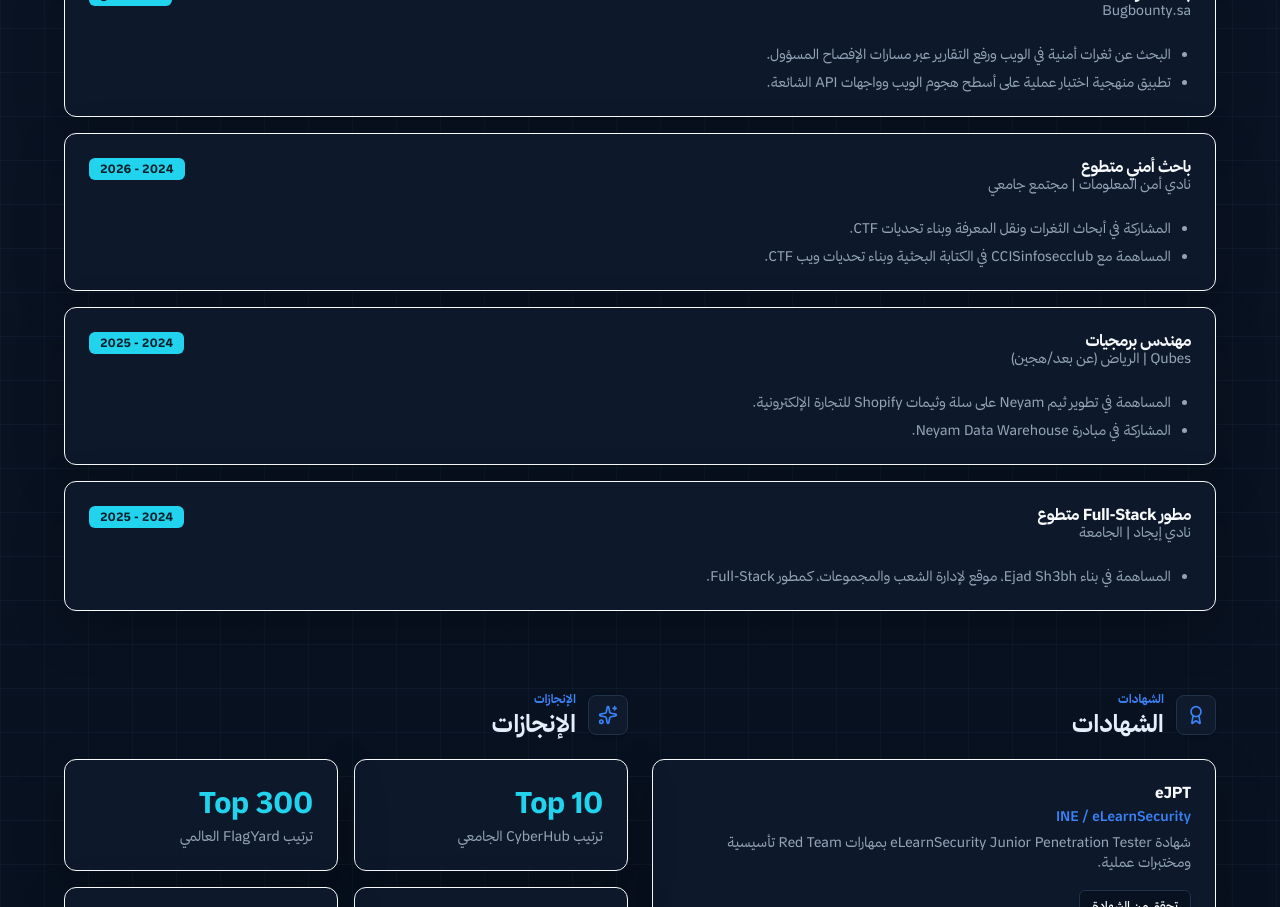
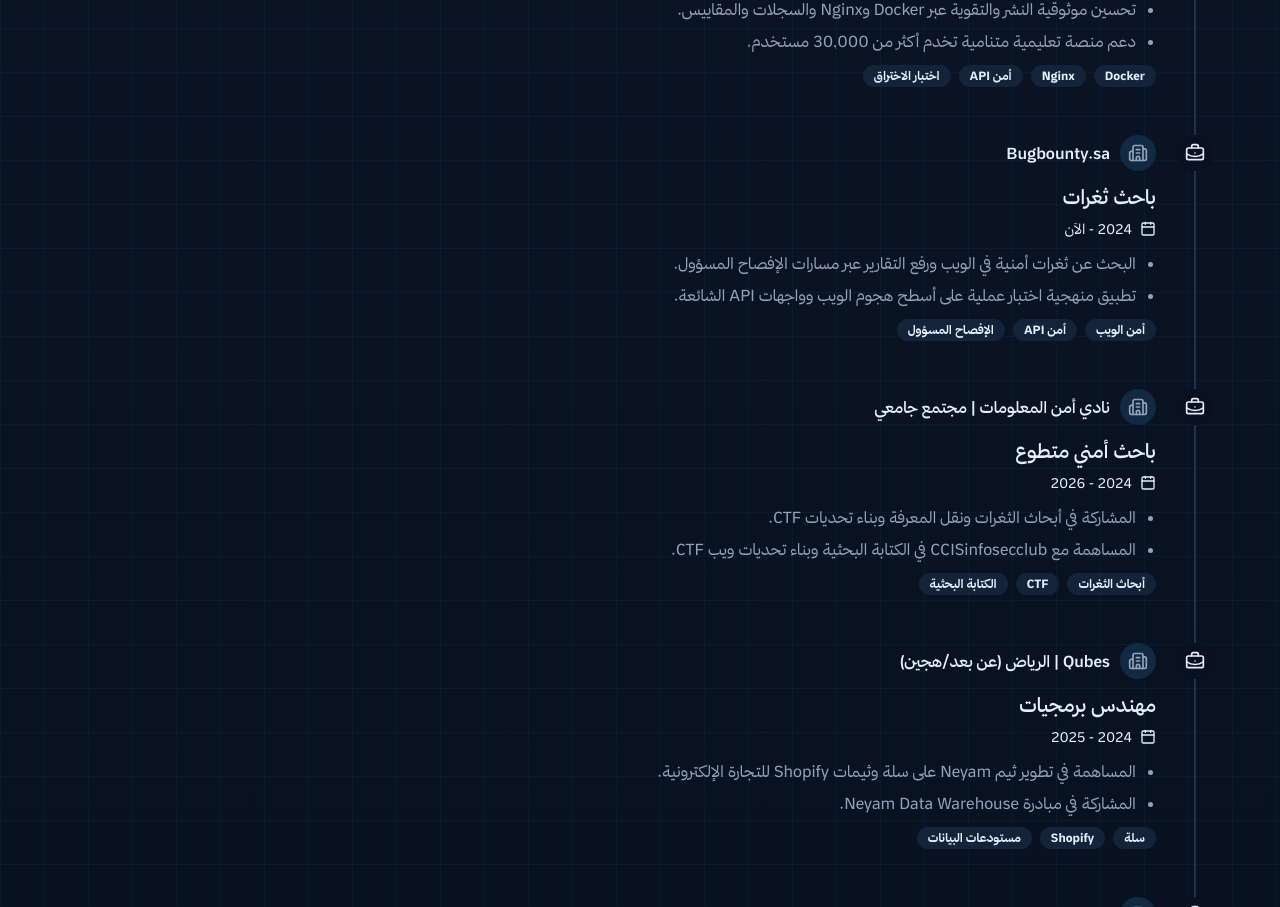
Before and after one commit to A222moq3e/a222-PW, a Next.js app: page /ar in a window 1280 px wide. Shown: the part 1160-2067 px from the top of the page. Built offline with nearby package versions, Linux system fonts and the light colour scheme.

Commit message:
feat: enhance experience section with timeline component and add technologies to experience entries

```diff
--- a/app/globals.css
+++ b/app/globals.css
@@ -2,6 +2,7 @@
  * Global Tailwind layers, theme tokens, and base page styling.
  */
 @import "tailwindcss";
+@source "../src";
 
 :root {
   --background: #08111f;
--- a/src/components/portfolio/experience-section.tsx
+++ b/src/components/portfolio/experience-section.tsx
@@ -1,14 +1,13 @@
 /**
- * Renders professional and volunteer experience entries.
+ * Renders localized professional and volunteer experience as a timeline.
  */
 import { BriefcaseBusiness } from "lucide-react";
 
-import { ScrollReveal } from "@/components/portfolio/scroll-reveal";
 import { SectionHeading } from "@/components/portfolio/section-heading";
-import { Badge } from "@/components/ui/badge";
-import { Card, CardContent, CardDescription, CardHeader, CardTitle } from "@/components/ui/card";
+import Timeline from "@/components/ui/timeline-02";
+import type { Dictionary } from "@/lib/dictionaries/types";
 
-export function ExperienceSection({ dictionary }) {
+export function ExperienceSection({ dictionary }: { dictionary: Dictionary }) {
   return (
     <section id="experience" className="scroll-mt-20 px-4 py-10" data-nav-id="experience">
       <div className="mx-auto w-full max-w-6xl">
@@ -17,30 +16,7 @@ export function ExperienceSection({ dictionary }) {
           title={dictionary.sections.experience}
           icon={BriefcaseBusiness}
         />
-        <div className="grid gap-4">
-          {dictionary.experience.map((job, index) => (
-            <ScrollReveal key={`${job.title}-${job.period}`} delay={index * 70} direction="up">
-              <Card>
-                <CardHeader className="md:flex-row md:items-start md:justify-between md:space-y-0">
-                  <div>
-                    <CardTitle>{job.title}</CardTitle>
-                    <CardDescription>{job.company}</CardDescription>
-                  </div>
-                  <Badge variant="secondary">{job.period}</Badge>
-                </CardHeader>
-                <CardContent>
-                  <ul className="grid gap-2 ps-5 text-sm text-muted-foreground">
-                    {job.items.map((item) => (
-                      <li className="list-disc" key={item}>
-                        {item}
-                      </li>
-                    ))}
-                  </ul>
-                </CardContent>
-              </Card>
-            </ScrollReveal>
-          ))}
-        </div>
+        <Timeline experiences={dictionary.experience} />
       </div>
     </section>
   );
--- /dev/null
+++ b/src/components/ui/timeline-02.tsx
@@ -0,0 +1,63 @@
+import { BriefcaseBusiness, Building2, Calendar, type LucideIcon } from "lucide-react";
+
+import { Badge } from "@/components/ui/badge";
+import { cn } from "@/lib/utils";
+
+export type TimelineExperience = {
+  title: string;
+  company: string;
+  period: string;
+  description?: string;
+  items?: string[];
+  technologies?: string[];
+  icon?: LucideIcon;
+};
+
+export default function Timeline({
+  experiences,
+  className,
+}: {
+  experiences: TimelineExperience[];
+  className?: string;
+}) {
+  return (
+    <div className={cn("w-full", className)}>
+      <ol className="relative ms-5">
+        {experiences.map(({ company, description, period, technologies, title, items, icon: Icon = BriefcaseBusiness }) => (
+          <li className="relative pb-12 ps-10 last:pb-0" key={`${company}-${title}-${period}`}>
+            <div aria-hidden="true" className="absolute inset-y-0 start-0 border-s-2 border-border" />
+            <div className="absolute start-px top-0 flex h-9 w-9 -translate-x-1/2 items-center justify-center rounded-full bg-background rtl:translate-x-1/2">
+              <Icon aria-hidden="true" className="h-5 w-5" />
+            </div>
+            <div className="space-y-3">
+              <div className="flex items-center gap-2.5">
+                <div className="flex h-9 w-9 shrink-0 items-center justify-center rounded-full bg-accent">
+                  <Building2 aria-hidden="true" className="h-5 w-5 text-muted-foreground" />
+                </div>
+                <span className="text-base font-medium">{company}</span>
+              </div>
+              <div>
+                <h3 className="text-xl font-medium tracking-normal">{title}</h3>
+                <div className="mt-2 flex items-center gap-2 text-sm">
+                  <Calendar aria-hidden="true" className="h-4 w-4 shrink-0" />
+                  <span>{period}</span>
+                </div>
+              </div>
+              {description && <p className="text-pretty text-sm text-muted-foreground sm:text-base">{description}</p>}
+              {!!items?.length && (
+                <ul className="space-y-2 ps-5 text-pretty text-sm text-muted-foreground sm:text-base">
+                  {items.map((item) => <li className="list-disc" key={item}>{item}</li>)}
+                </ul>
+              )}
+              {!!technologies?.length && (
+                <div className="flex flex-wrap gap-2">
+                  {technologies.map((tech) => <Badge className="rounded-full bg-muted text-foreground hover:bg-muted" key={tech} variant="secondary"><bdi>{tech}</bdi></Badge>)}
+                </div>
+              )}
+            </div>
+          </li>
+        ))}
+      </ol>
+    </div>
+  );
+}
--- a/src/lib/dictionaries/data/ar/experience.ts
+++ b/src/lib/dictionaries/data/ar/experience.ts
@@ -8,6 +8,7 @@ export const experience: Dictionary["experience"] = [
     title: "مهندس برمجيات",
     company: "SITE",
     period: "2026 - الآن",
+    technologies: ["الأمن السيبراني", "تطوير Backend", "معمارية المنصات"],
     items: [
       "تصميم وتطوير منصة تمارين وتقييمات أمن سيبراني لـ HCD لتقديم التمارين والمحاكاة والتقييمات.",
       "بناء مزايا لإدارة التمارين وتفاعل المشاركين وسير عمل التقييمات وتتبع الأداء.",
@@ -19,6 +20,7 @@ export const experience: Dictionary["experience"] = [
     title: "مطور Backend ومختبر أمني",
     company: "مقرراتي | الرياض (عن بعد/هجين)",
     period: "2024 - الآن",
+    technologies: ["Docker", "Nginx", "أمن API", "اختبار الاختراق"],
     items: [
       "بناء وصيانة خدمات Backend مع التحقق من المدخلات والصلاحيات وتدفق بيانات آمن.",
       "تنفيذ اختبارات اختراق مركزة لتطبيقات الويب وواجهات API واكتشاف أخطاء الإعداد والتحقق.",
@@ -30,6 +32,7 @@ export const experience: Dictionary["experience"] = [
     title: "باحث ثغرات",
     company: "Bugbounty.sa",
     period: "2024 - الآن",
+    technologies: ["أمن الويب", "أمن API", "الإفصاح المسؤول"],
     items: [
       "البحث عن ثغرات أمنية في الويب ورفع التقارير عبر مسارات الإفصاح المسؤول.",
       "تطبيق منهجية اختبار عملية على أسطح هجوم الويب وواجهات API الشائعة.",
@@ -39,6 +42,7 @@ export const experience: Dictionary["experience"] = [
     title: "باحث أمني متطوع",
     company: "نادي أمن المعلومات | مجتمع جامعي",
     period: "2024 - 2026",
+    technologies: ["أبحاث الثغرات", "CTF", "الكتابة البحثية"],
     items: [
       "المشاركة في أبحاث الثغرات ونقل المعرفة وبناء تحديات CTF.",
       "المساهمة مع CCISinfosecclub في الكتابة البحثية وبناء تحديات ويب CTF.",
@@ -48,6 +52,7 @@ export const experience: Dictionary["experience"] = [
     title: "مهندس برمجيات",
     company: "Qubes | الرياض (عن بعد/هجين)",
     period: "2024 - 2025",
+    technologies: ["سلة", "Shopify", "مستودعات البيانات"],
     items: [
       "المساهمة في تطوير ثيم Neyam على سلة وثيمات Shopify للتجارة الإلكترونية.",
       "المشاركة في مبادرة Neyam Data Warehouse.",
@@ -57,6 +62,7 @@ export const experience: Dictionary["experience"] = [
     title: "مطور Full-Stack متطوع",
     company: "نادي إيجاد | الجامعة",
     period: "2024 - 2025",
+    technologies: ["تطوير Full-Stack", "تطوير الويب"],
     items: ["المساهمة في بناء Ejad Sh3bh، موقع لإدارة الشعب والمجموعات، كمطور Full-Stack."],
   },
 ];
--- a/src/lib/dictionaries/data/en/experience.ts
+++ b/src/lib/dictionaries/data/en/experience.ts
@@ -8,6 +8,7 @@ export const experience: Dictionary["experience"] = [
     title: "Software Engineer",
     company: "SITE",
     period: "2026 - Present",
+    technologies: ["Cybersecurity", "Backend Development", "Platform Architecture"],
     items: [
       "Designed and developed a cybersecurity exercise and assessment platform for HCD to deliver cyber exercises, simulations, and assessments.",
       "Built features for exercise management, participant engagement, assessment workflows, and performance tracking.",
@@ -19,6 +20,7 @@ export const experience: Dictionary["experience"] = [
     title: "Backend Developer & Security Tester",
     company: "Moqraraty | Riyadh (Remote/Hybrid)",
     period: "2024 - Present",
+    technologies: ["Docker", "Nginx", "API Security", "Penetration Testing"],
     items: [
       "Built and maintained backend services with validation, authorization, and secure data-flow practices.",
       "Performed targeted web/API penetration testing and identified misconfigurations and input validation gaps.",
@@ -30,6 +32,7 @@ export const experience: Dictionary["experience"] = [
     title: "Security Researcher",
     company: "Bugbounty.sa",
     period: "2024 - Present",
+    technologies: ["Web Security", "API Security", "Responsible Disclosure"],
     items: [
       "Researches and reports web security vulnerabilities through responsible disclosure workflows.",
       "Applies practical testing methodology across common web and API attack surfaces.",
@@ -39,6 +42,7 @@ export const experience: Dictionary["experience"] = [
     title: "Volunteer Security Researcher",
     company: "Information Security Club (infosecclub) | University Community",
     period: "2024 - 2026",
+    technologies: ["Vulnerability Research", "CTF", "Research Writing"],
     items: [
       "Conducted vulnerability research, knowledge sharing, and CTF challenge development.",
       "Participated with CCISinfosecclub in research writing and building web CTF challenges.",
@@ -48,6 +52,7 @@ export const experience: Dictionary["experience"] = [
     title: "Software Engineer",
     company: "Qubes | Riyadh (Remote/Hybrid)",
     period: "2024 - 2025",
+    technologies: ["Salla", "Shopify", "Data Warehouse"],
     items: [
       "Contributed to the development of the Neyam Salla Theme and the Shopify theme for e-commerce.",
       "Collaborated on the Neyam Data Warehouse initiative.",
@@ -57,6 +62,7 @@ export const experience: Dictionary["experience"] = [
     title: "Volunteer Full-Stack Developer",
     company: "Ejad Club | University",
     period: "2024 - 2025",
+    technologies: ["Full-Stack Development", "Web Development"],
     items: ["Helped build Ejad Sh3bh, a class and group management website, as a full-stack contributor."],
   },
 ];
--- a/src/lib/dictionaries/types.ts
+++ b/src/lib/dictionaries/types.ts
@@ -31,6 +31,7 @@ export type Experience = {
   company: string;
   period: string;
   items: string[];
+  technologies: string[];
 };
 
 export type Certification = {
```
